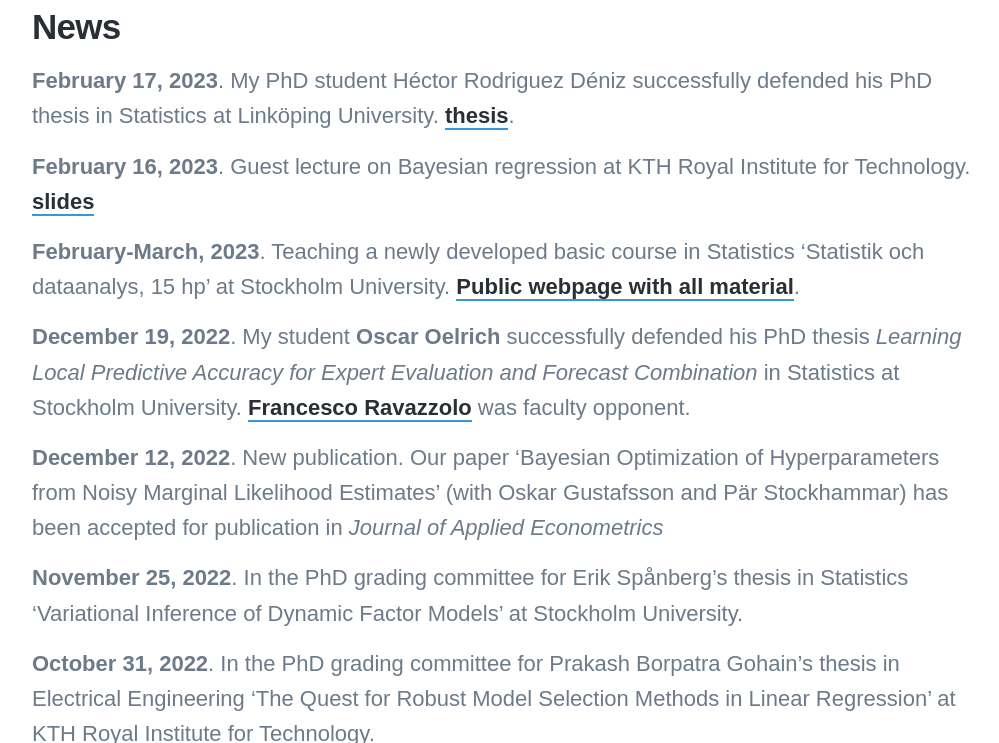
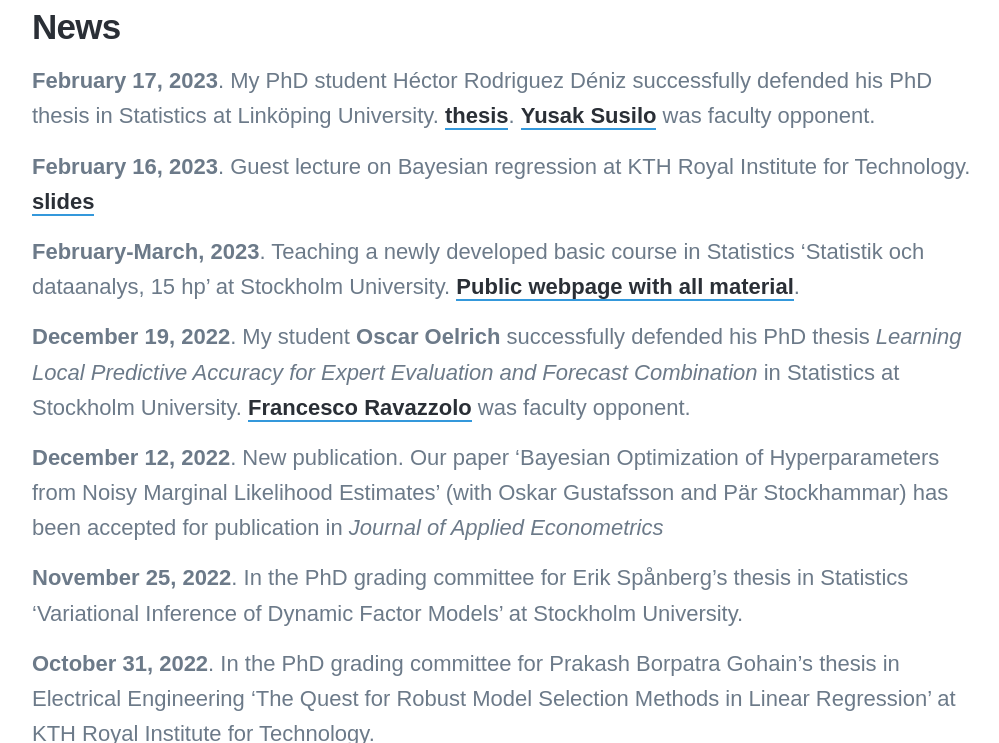
Before and after one commit to mattiasvillani/mattiasvillani.github.io, a Jekyll site: the page built from _pages/news.md, in a window 1280 px wide and 900 px high, scrolled down 451 px, cut to the strip 157-900 px from the top of the window. Shown: the whole strip, without its empty margins (138-1137 px from the left). Built offline with Jekyll 4.4.1, drawn with Linux system fonts in a browser that asks for light colours; nearby versions of some CDN libraries; some web fonts are replaced.

Commit message:
added Yusak

```diff
--- a/_pages/news.md
+++ b/_pages/news.md
@@ -7,7 +7,7 @@ featured_image: /images/newspaper_desk_crop.jpg
 
 ## News
 
-**February 17, 2023**. My PhD student Héctor Rodriguez Déniz successfully defended his PhD thesis in Statistics at Linköping University. [thesis](https://www.diva-portal.org/smash/get/diva2:1729371/FULLTEXT01.pdf).
+**February 17, 2023**. My PhD student Héctor Rodriguez Déniz successfully defended his PhD thesis in Statistics at Linköping University. [thesis](https://www.diva-portal.org/smash/get/diva2:1729371/FULLTEXT01.pdf). [Yusak Susilo](https://scholar.google.com/citations?user=1cqT1aoAAAAJ&hl=en) was faculty opponent.
 
 **February 16, 2023**. Guest lecture on Bayesian regression at KTH Royal Institute for Technology. [slides](https://github.com/mattiasvillani/Talks/raw/master/GuestLectureKTH2023.pdf)
 
```
